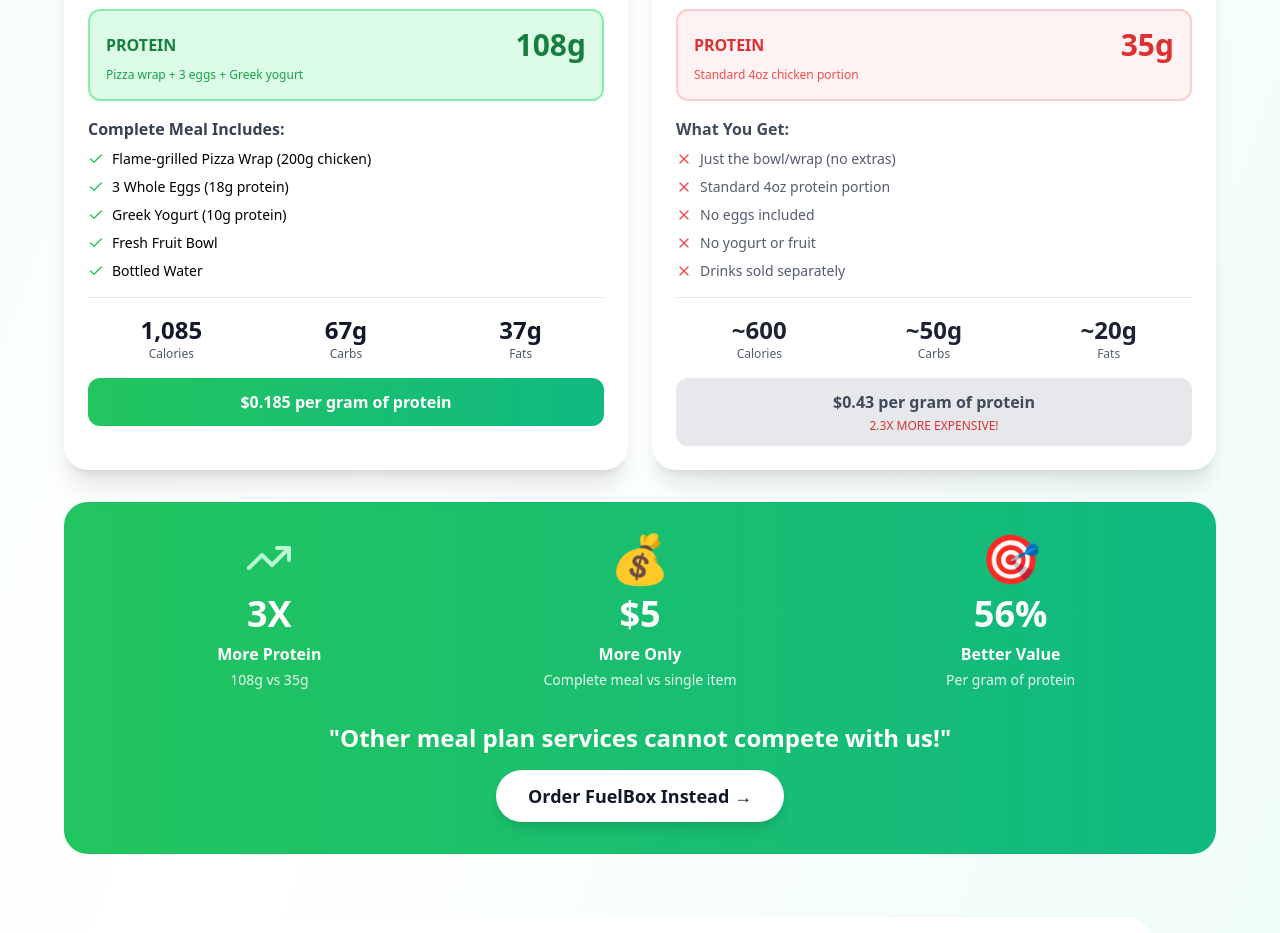
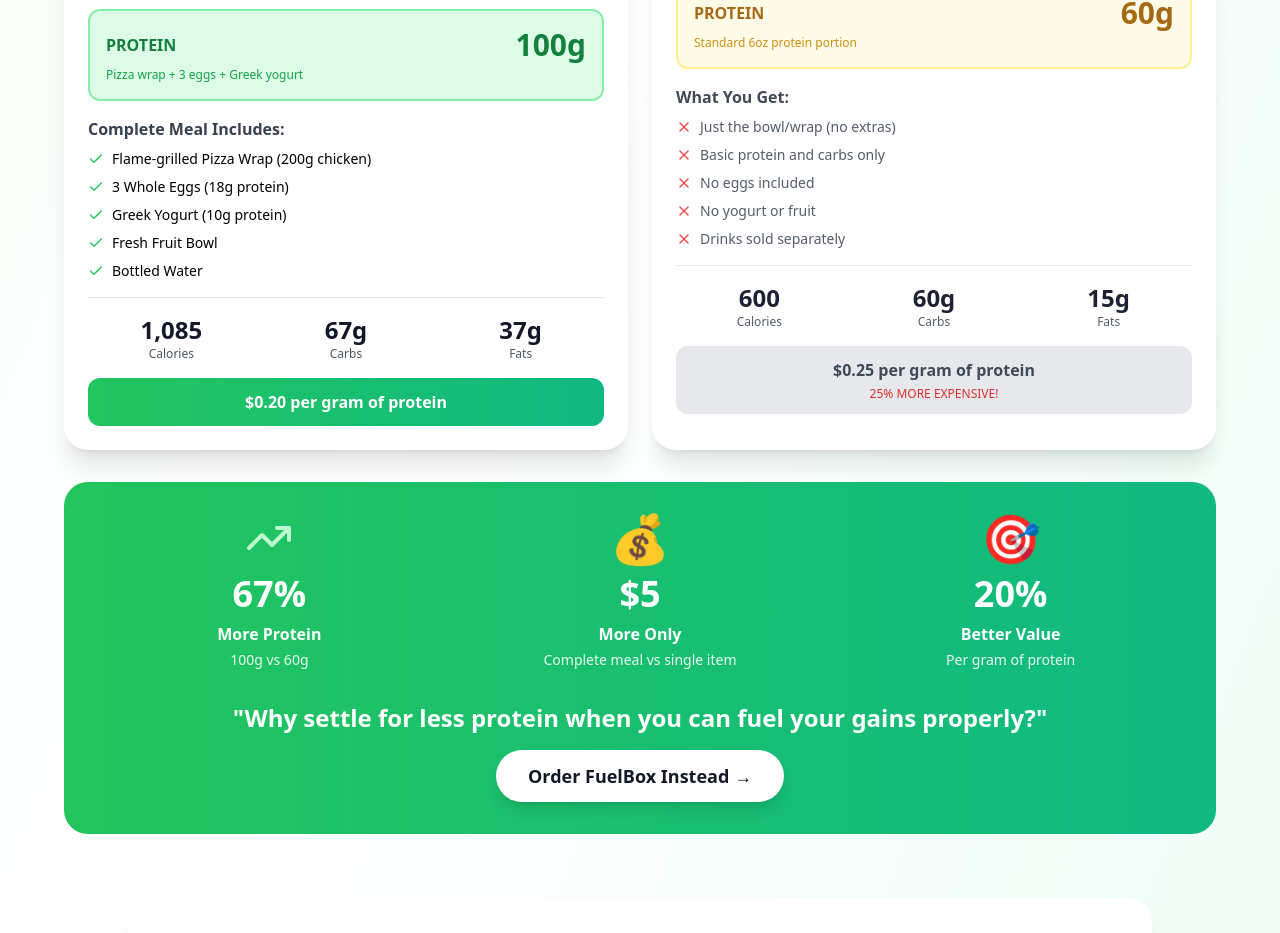
Before and after one commit to GoldyBrown1992/fuelbox, a Next.js app: page / in a window 1280 px wide. Shown: the part 1931-2864 px from the top of the page. Built offline with nearby package versions, Linux system fonts and the light colour scheme; no server answers; the database is empty.

Commit message:
Update TrainingDayComparison.tsx

```diff
--- a/components/TrainingDayComparison.tsx
+++ b/components/TrainingDayComparison.tsx
@@ -34,7 +34,7 @@
             <div className="bg-green-100 rounded-xl p-4 border-2 border-green-300">
               <div className="flex justify-between items-center">
                 <span className="font-bold text-green-700">PROTEIN</span>
-                <span className="text-3xl font-black text-green-700">108g</span>
+                <span className="text-3xl font-black text-green-700">100g</span>
               </div>
               <div className="text-xs text-green-600 mt-1">
                 Pizza wrap + 3 eggs + Greek yogurt
@@ -84,7 +84,7 @@
 
             {/* Value Badge */}
             <div className="bg-gradient-to-r from-green-500 to-emerald-500 text-white rounded-xl p-3 text-center">
-              <p className="font-black">$0.185 per gram of protein</p>
+              <p className="font-black">$0.20 per gram of protein</p>
             </div>
           </div>
         </div>
@@ -92,12 +92,11 @@
         {/* Typical Meal Plan */}
         <div className="bg-white rounded-3xl shadow-xl p-6 opacity-95 relative">
           <div className="absolute -top-4 left-1/2 transform -translate-x-1/2 bg-gray-500 text-white px-6 py-2 rounded-full text-sm font-bold">
-            Typical Meal Plan
+            Typical Meal Prep
           </div>
 
           <div className="text-center mb-6 pt-4">
-            <h3 className="text-2xl font-black text-gray-900 mb-2">Typical Bowl/Wrap</h3>
-            <p className="text-gray-600">King George Blvd Location</p>
+            <h3 className="text-2xl font-black text-gray-900 mb-2">Standard Protein Bowl</h3>
           </div>
 
           <div className="space-y-4">
@@ -110,13 +109,13 @@
             </div>
 
             {/* Protein */}
-            <div className="bg-red-50 rounded-xl p-4 border-2 border-red-200">
+            <div className="bg-yellow-50 rounded-xl p-4 border-2 border-yellow-200">
               <div className="flex justify-between items-center">
-                <span className="font-bold text-red-600">PROTEIN</span>
-                <span className="text-3xl font-black text-red-600">35g</span>
+                <span className="font-bold text-yellow-700">PROTEIN</span>
+                <span className="text-3xl font-black text-yellow-700">60g</span>
               </div>
-              <div className="text-xs text-red-500 mt-1">
-                Standard 4oz chicken portion
+              <div className="text-xs text-yellow-600 mt-1">
+                Standard 6oz protein portion
               </div>
             </div>
 
@@ -129,7 +128,7 @@
               </div>
               <div className="flex items-center gap-2 text-sm text-gray-600">
                 <X className="w-4 h-4 text-red-500 flex-shrink-0" />
-                <span>Standard 4oz protein portion</span>
+                <span>Basic protein and carbs only</span>
               </div>
               <div className="flex items-center gap-2 text-sm text-gray-600">
                 <X className="w-4 h-4 text-red-500 flex-shrink-0" />
@@ -148,23 +147,23 @@
             {/* Stats */}
             <div className="grid grid-cols-3 gap-2 pt-4 border-t">
               <div className="text-center">
-                <p className="text-2xl font-black text-gray-900">~600</p>
+                <p className="text-2xl font-black text-gray-900">600</p>
                 <p className="text-xs text-gray-600">Calories</p>
               </div>
               <div className="text-center">
-                <p className="text-2xl font-black text-gray-900">~50g</p>
+                <p className="text-2xl font-black text-gray-900">60g</p>
                 <p className="text-xs text-gray-600">Carbs</p>
               </div>
               <div className="text-center">
-                <p className="text-2xl font-black text-gray-900">~20g</p>
+                <p className="text-2xl font-black text-gray-900">15g</p>
                 <p className="text-xs text-gray-600">Fats</p>
               </div>
             </div>
 
             {/* Value Badge */}
             <div className="bg-gray-200 text-gray-700 rounded-xl p-3 text-center">
-              <p className="font-black">$0.43 per gram of protein</p>
-              <p className="text-xs mt-1 text-red-600">2.3X MORE EXPENSIVE!</p>
+              <p className="font-black">$0.25 per gram of protein</p>
+              <p className="text-xs mt-1 text-red-600">25% MORE EXPENSIVE!</p>
             </div>
           </div>
         </div>
@@ -175,9 +174,9 @@
         <div className="grid md:grid-cols-3 gap-6 text-center">
           <div>
             <TrendingUp className="w-12 h-12 mx-auto mb-3 text-green-200" />
-            <p className="text-4xl font-black mb-2">3X</p>
+            <p className="text-4xl font-black mb-2">67%</p>
             <p className="font-semibold">More Protein</p>
-            <p className="text-sm opacity-90 mt-1">108g vs 35g</p>
+            <p className="text-sm opacity-90 mt-1">100g vs 60g</p>
           </div>
           <div>
             <span className="text-5xl mb-3 block">💰</span>
@@ -187,7 +186,7 @@
           </div>
           <div>
             <span className="text-5xl mb-3 block">🎯</span>
-            <p className="text-4xl font-black mb-2">56%</p>
+            <p className="text-4xl font-black mb-2">20%</p>
             <p className="font-semibold">Better Value</p>
             <p className="text-sm opacity-90 mt-1">Per gram of protein</p>
           </div>
@@ -195,7 +194,7 @@
 
         <div className="mt-8 text-center">
           <p className="text-2xl font-black mb-4">
-            "Other meal plan services cannot compete with us!"
+            "Why settle for less protein when you can fuel your gains properly?"
           </p>
           <button
             onClick={() => document.getElementById('product')?.scrollIntoView({ behavior: 'smooth' })}
```
